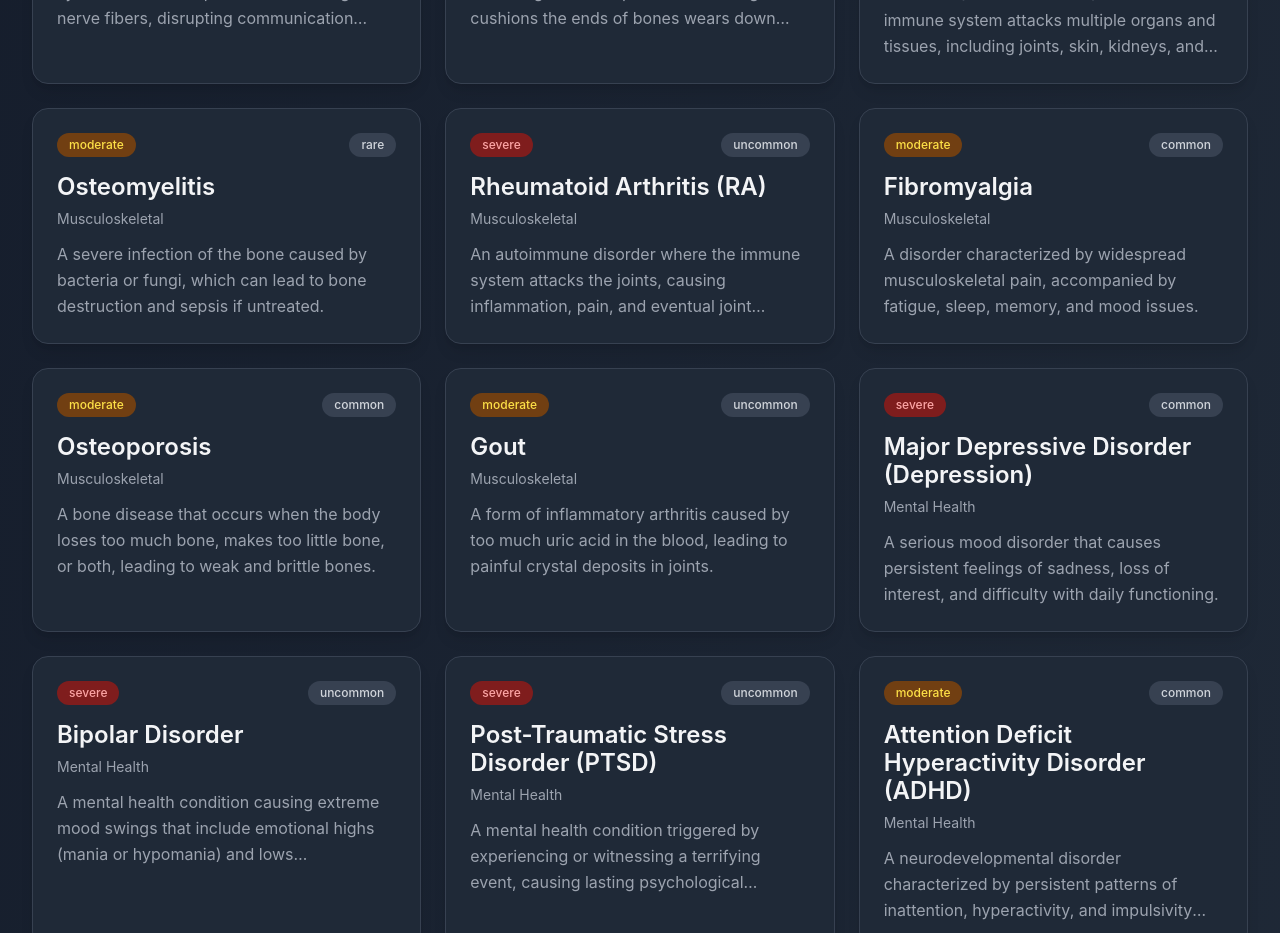
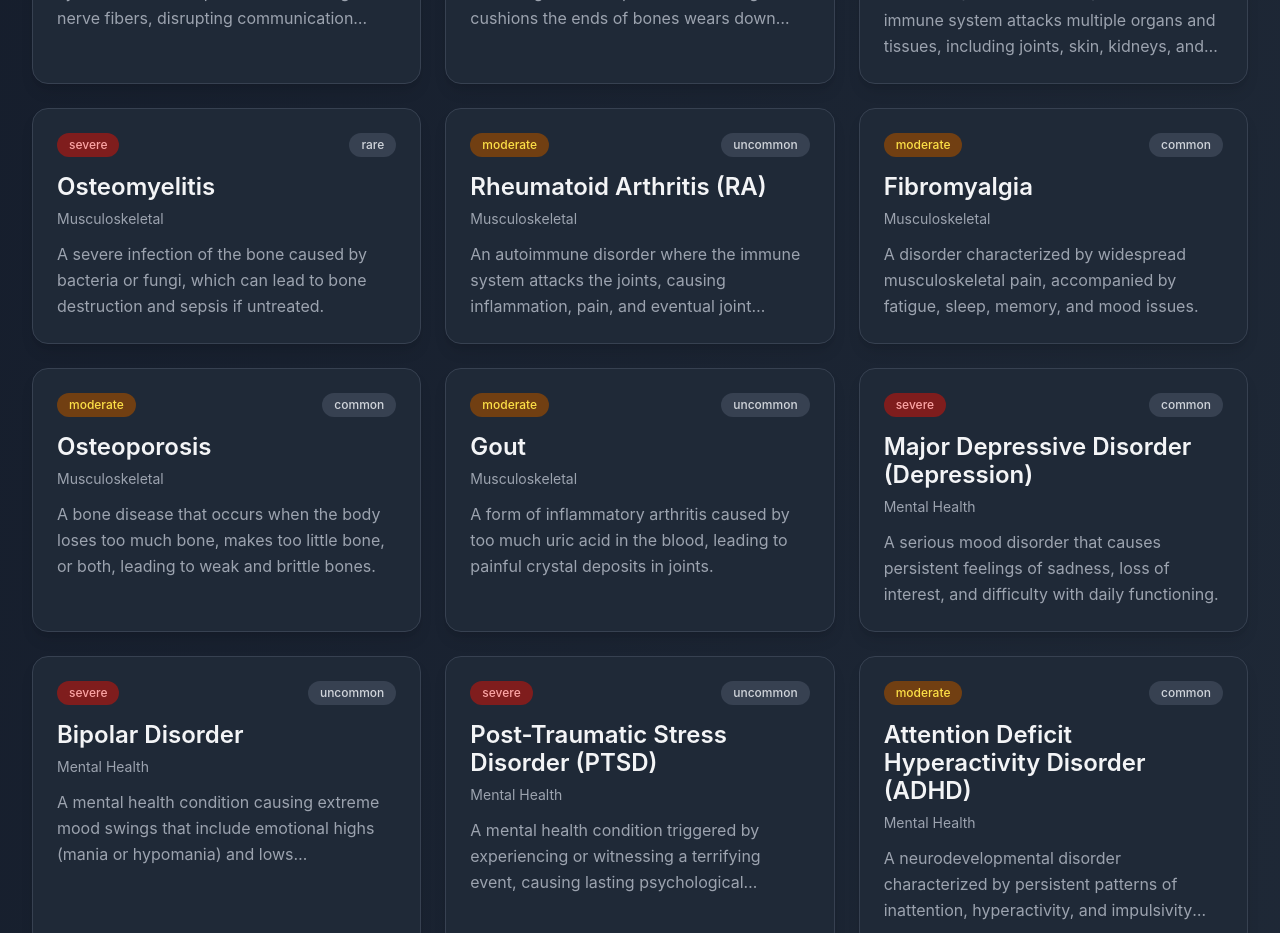
Before and after one commit to milappatel1/HealthGuide, a React (Vite) app: page /diseases in a window 1280 px wide. Shown: the part 4160-5093 px from the top of the page. Built offline with nearby package versions, Linux system fonts and the light colour scheme.

Commit message:
Update diseases.ts

```diff
--- a/src/data/diseases.ts
+++ b/src/data/diseases.ts
@@ -2356,7 +2356,7 @@ export const diseases: Disease[] = [
     howToFeel: 'You get sharp bone pain, fever, swelling, and sometimes pus leaking out.',
     howToGetBetter: 'Doctors give you strong antibiotics and sometimes do surgery to clean the infection out of your bone.'
   },
-  severity: 'moderate',
+  severity: 'severe',
   commonness: 'rare'
 },
 
@@ -2409,7 +2409,7 @@ export const diseases: Disease[] = [
     howToFeel: 'Your joints will ache, feel stiff, and swell, especially in the morning. Over time, they may even change shape.',
     howToGetBetter: 'Doctors use strong medicines to calm your immune system, reduce swelling, and protect your joints.'
   },
-  severity: 'severe',
+  severity: 'moderate',
   commonness: 'uncommon'
 },
 
```
